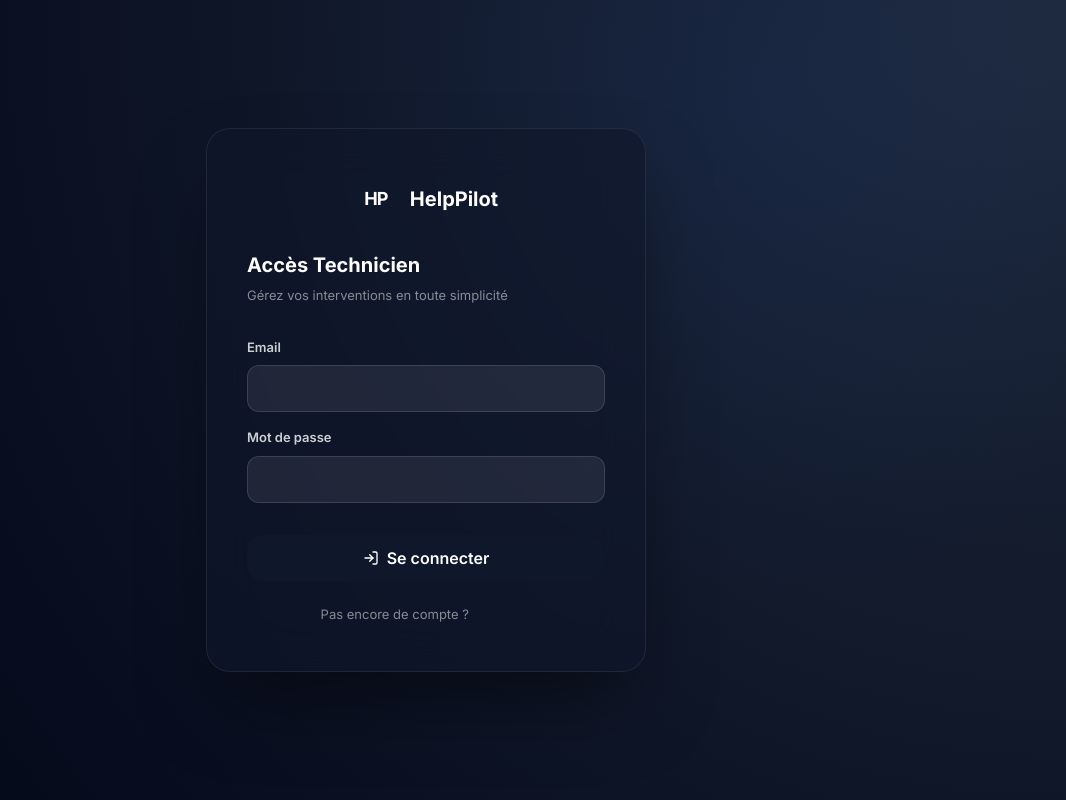
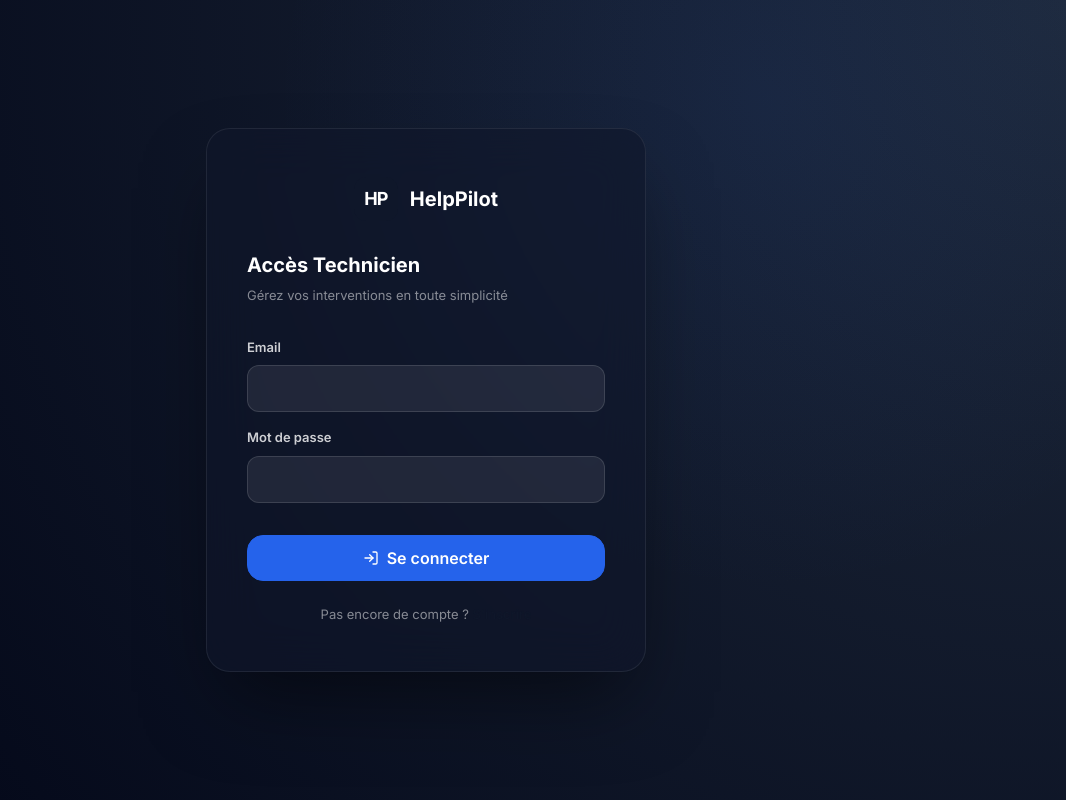
Before and after one commit to NasirFakhour/helppilot, a Next.js app: page /login in a window 1280 px wide. Shown: the whole page, without its empty margins (214-1280 px from the left). Built offline with nearby package versions, Linux system fonts and the light colour scheme.

Commit message:
fix: auth UI contrast and signup email validation bug

```diff
--- a/src/app/(auth)/actions.ts
+++ b/src/app/(auth)/actions.ts
@@ -8,8 +8,8 @@ export async function login(formData: FormData) {
   const supabase = await createClient()
 
   const data = {
-    email: formData.get('email') as string,
-    password: formData.get('password') as string,
+    email: (formData.get('email') as string)?.trim(),
+    password: (formData.get('password') as string)?.trim(),
   }
 
   const { error } = await supabase.auth.signInWithPassword(data)
@@ -26,8 +26,8 @@ export async function signup(formData: FormData) {
   const supabase = await createClient()
 
   const data = {
-    email: formData.get('email') as string,
-    password: formData.get('password') as string,
+    email: (formData.get('email') as string)?.trim(),
+    password: (formData.get('password') as string)?.trim(),
   }
 
   const { error } = await supabase.auth.signUp(data)
--- a/src/app/css/components.css
+++ b/src/app/css/components.css
@@ -30,18 +30,24 @@
 .btn svg, .btn i { width: 16px; height: 16px; }
 
 .btn-primary {
-  background: var(--color-primary);
-  color: #fff;
-  border-color: var(--color-primary);
+  background: var(--color-accent);
+  color: #ffffff;
+  border-color: var(--color-accent);
 }
 .btn-primary:hover:not(:disabled) {
-  background: var(--color-primary-hover);
-  border-color: var(--color-primary-hover);
+  background: #1d4ed8; /* Slightly darker blue */
+  border-color: #1d4ed8;
   transform: translateY(-1px);
-  box-shadow: var(--shadow-sm);
+  box-shadow: 0 4px 12px rgba(37, 99, 235, 0.25);
 }
 .btn-primary:active:not(:disabled) {
   transform: translateY(0);
+}
+.btn-primary:disabled {
+  background: var(--color-border);
+  color: var(--color-text-muted);
+  border-color: var(--color-border);
+  opacity: 0.6;
 }
 
 .btn-secondary {
```
